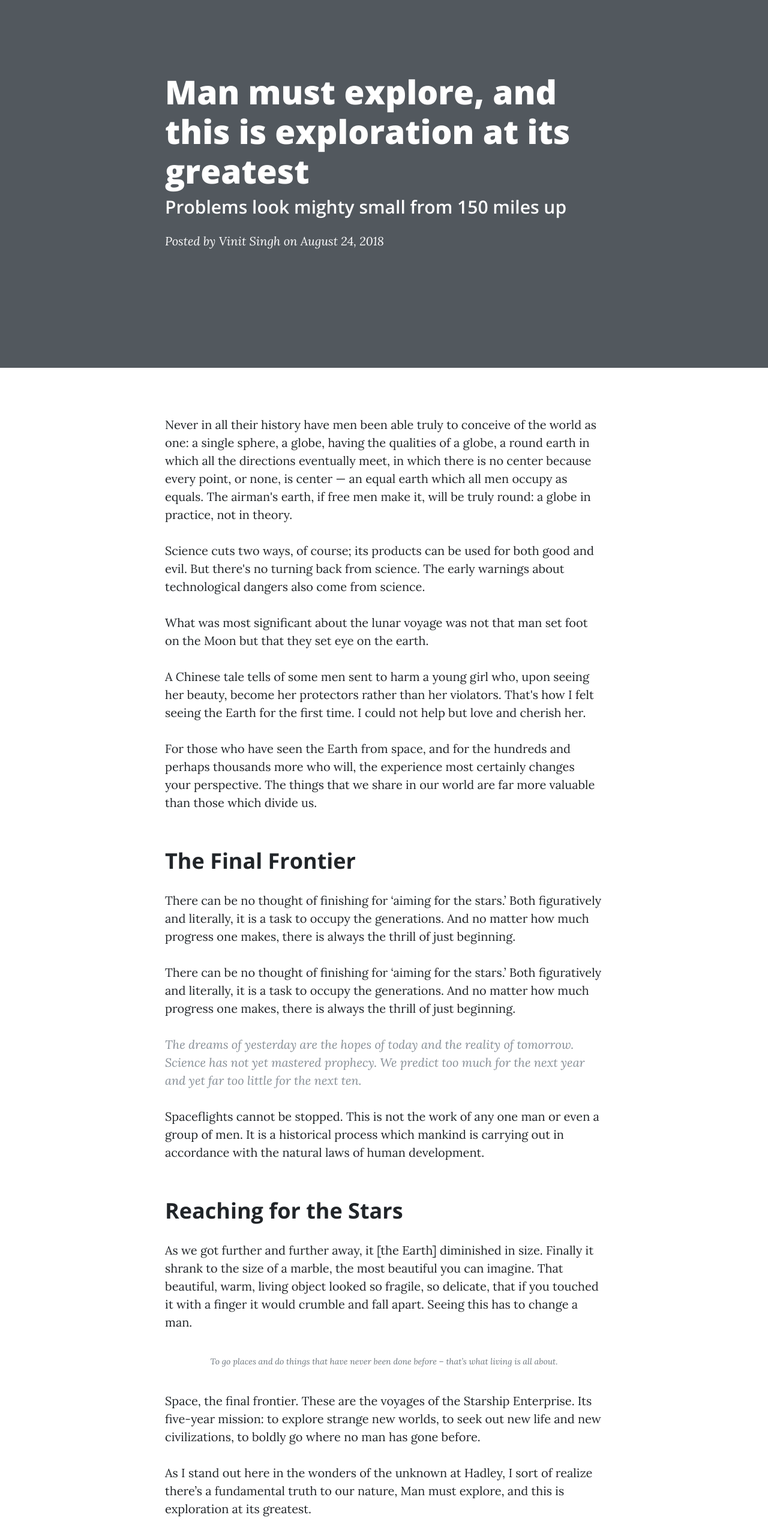
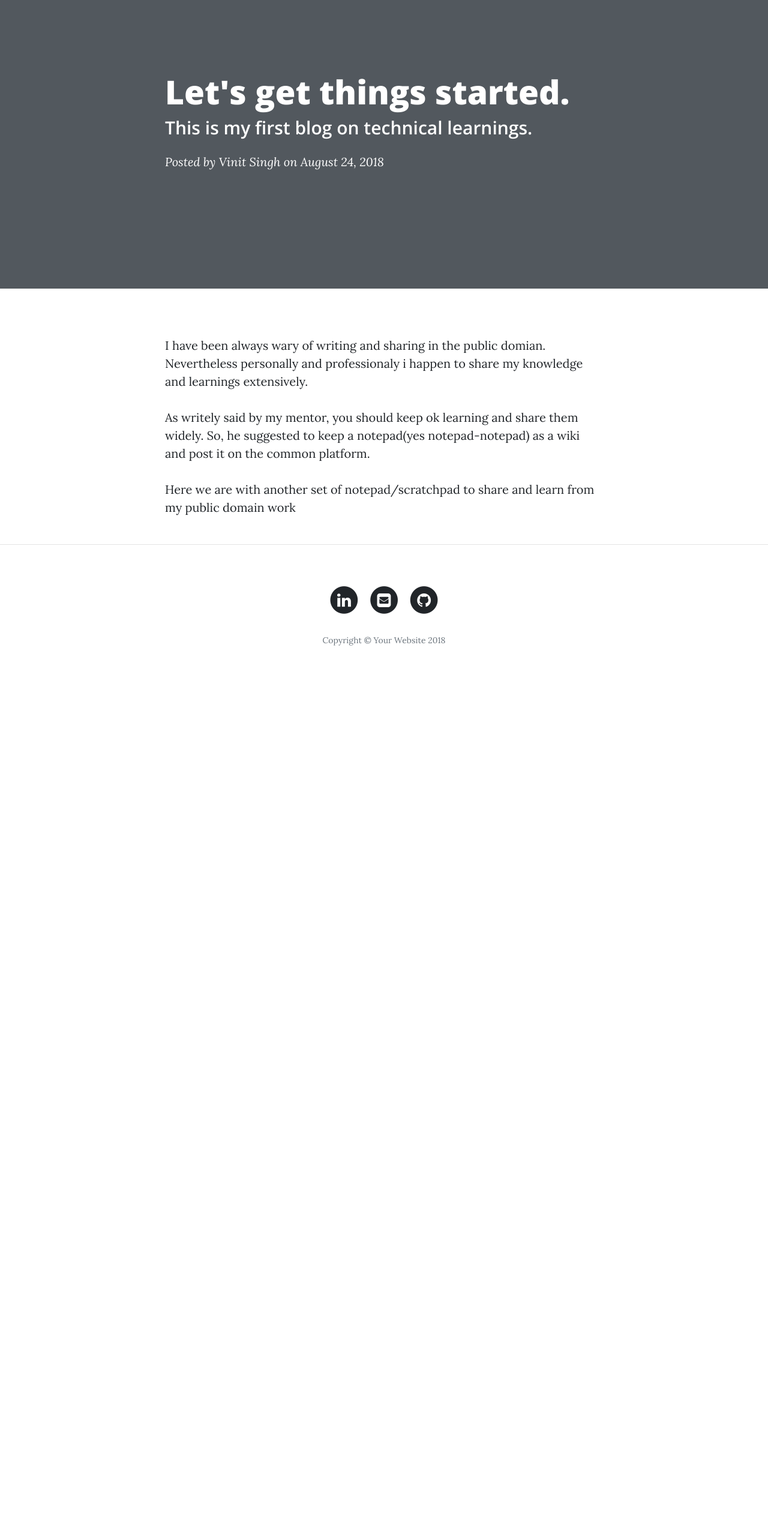
Before and after one commit to vinitsingh44/blog, a plain HTML site: page post.html in a window 1280 px wide. Shown: the part 80-2640 px from the top of the page at 60% size. After the commit the page ends 1223 px from the top, so only its background shows below. Drawn offline with nearby package versions, Linux system fonts and the light colour scheme.

Commit message:
Update post.html

```diff
--- a/post.html
+++ b/post.html
@@ -53,8 +53,8 @@
         <div class="row">
           <div class="col-lg-8 col-md-10 mx-auto">
             <div class="post-heading">
-              <h1>Man must explore, and this is exploration at its greatest</h1>
-              <h2 class="subheading">Problems look mighty small from 150 miles up</h2>
+              <h1>Let's get things started.</h1>
+              <h2 class="subheading">This is my first blog on technical learnings.</h2>
               <span class="meta">Posted by
                 <a href="#">Vinit Singh</a>
                 on August 24, 2018</span>
@@ -69,36 +69,14 @@
       <div class="container">
         <div class="row">
           <div class="col-lg-8 col-md-10 mx-auto">
-            <p>Never in all their history have men been able truly to conceive of the world as one: a single sphere, a globe, having the qualities of a globe, a round earth in which all the directions eventually meet, in which there is no center because every point, or none, is center — an equal earth which all men occupy as equals. The airman's earth, if free men make it, will be truly round: a globe in practice, not in theory.</p>
+            <p>I have been always wary of writing and sharing in the public domian. Nevertheless personally and professionaly i happen to share my knowledge and learnings extensively. </p>
 
-            <p>Science cuts two ways, of course; its products can be used for both good and evil. But there's no turning back from science. The early warnings about technological dangers also come from science.</p>
+            <p>As writely said by my mentor, you should keep ok learning and share them widely. So, he suggested to keep a notepad(yes notepad-notepad) as a wiki and post it on the common platform.</p>
 
-            <p>What was most significant about the lunar voyage was not that man set foot on the Moon but that they set eye on the earth.</p>
+            <p>Here we are with another set of notepad/scratchpad to share and learn from my public domain work</p>
 
-            <p>A Chinese tale tells of some men sent to harm a young girl who, upon seeing her beauty, become her protectors rather than her violators. That's how I felt seeing the Earth for the first time. I could not help but love and cherish her.</p>
 
-            <p>For those who have seen the Earth from space, and for the hundreds and perhaps thousands more who will, the experience most certainly changes your perspective. The things that we share in our world are far more valuable than those which divide us.</p>
-
-            <h2 class="section-heading">The Final Frontier</h2>
-
-            <p>There can be no thought of finishing for ‘aiming for the stars.’ Both figuratively and literally, it is a task to occupy the generations. And no matter how much progress one makes, there is always the thrill of just beginning.</p>
-
-            <p>There can be no thought of finishing for ‘aiming for the stars.’ Both figuratively and literally, it is a task to occupy the generations. And no matter how much progress one makes, there is always the thrill of just beginning.</p>
-
-            <blockquote class="blockquote">The dreams of yesterday are the hopes of today and the reality of tomorrow. Science has not yet mastered prophecy. We predict too much for the next year and yet far too little for the next ten.</blockquote>
-
-            <p>Spaceflights cannot be stopped. This is not the work of any one man or even a group of men. It is a historical process which mankind is carrying out in accordance with the natural laws of human development.</p>
-
-            <h2 class="section-heading">Reaching for the Stars</h2>
-
-            <p>As we got further and further away, it [the Earth] diminished in size. Finally it shrank to the size of a marble, the most beautiful you can imagine. That beautiful, warm, living object looked so fragile, so delicate, that if you touched it with a finger it would crumble and fall apart. Seeing this has to change a man.</p>
-
-            <span class="caption text-muted">To go places and do things that have never been done before – that’s what living is all about.</span>
-
-            <p>Space, the final frontier. These are the voyages of the Starship Enterprise. Its five-year mission: to explore strange new worlds, to seek out new life and new civilizations, to boldly go where no man has gone before.</p>
-
-            <p>As I stand out here in the wonders of the unknown at Hadley, I sort of realize there’s a fundamental truth to our nature, Man must explore, and this is exploration at its greatest.</p>
-          </div>
+           </div>
         </div>
       </div>
     </article>
```
